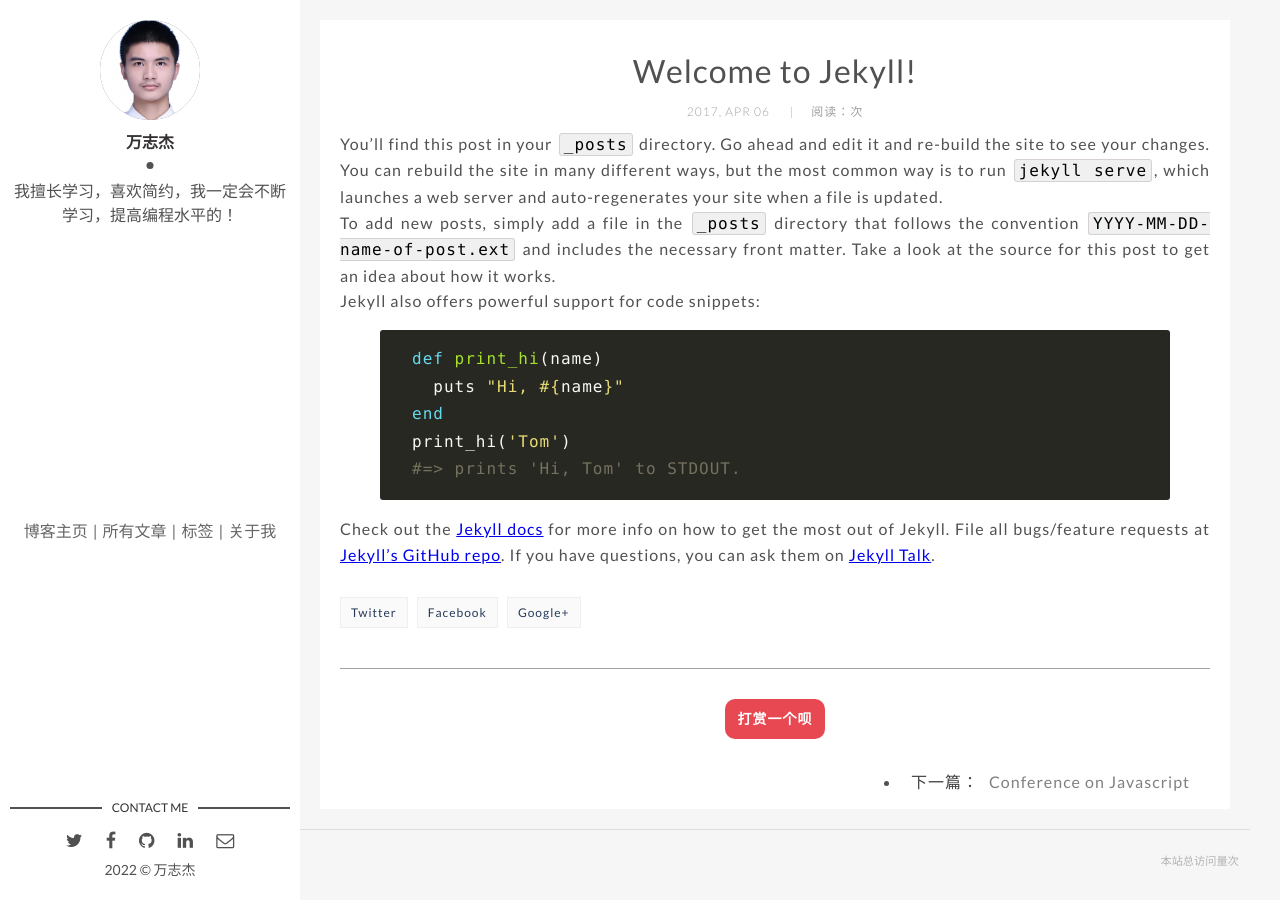
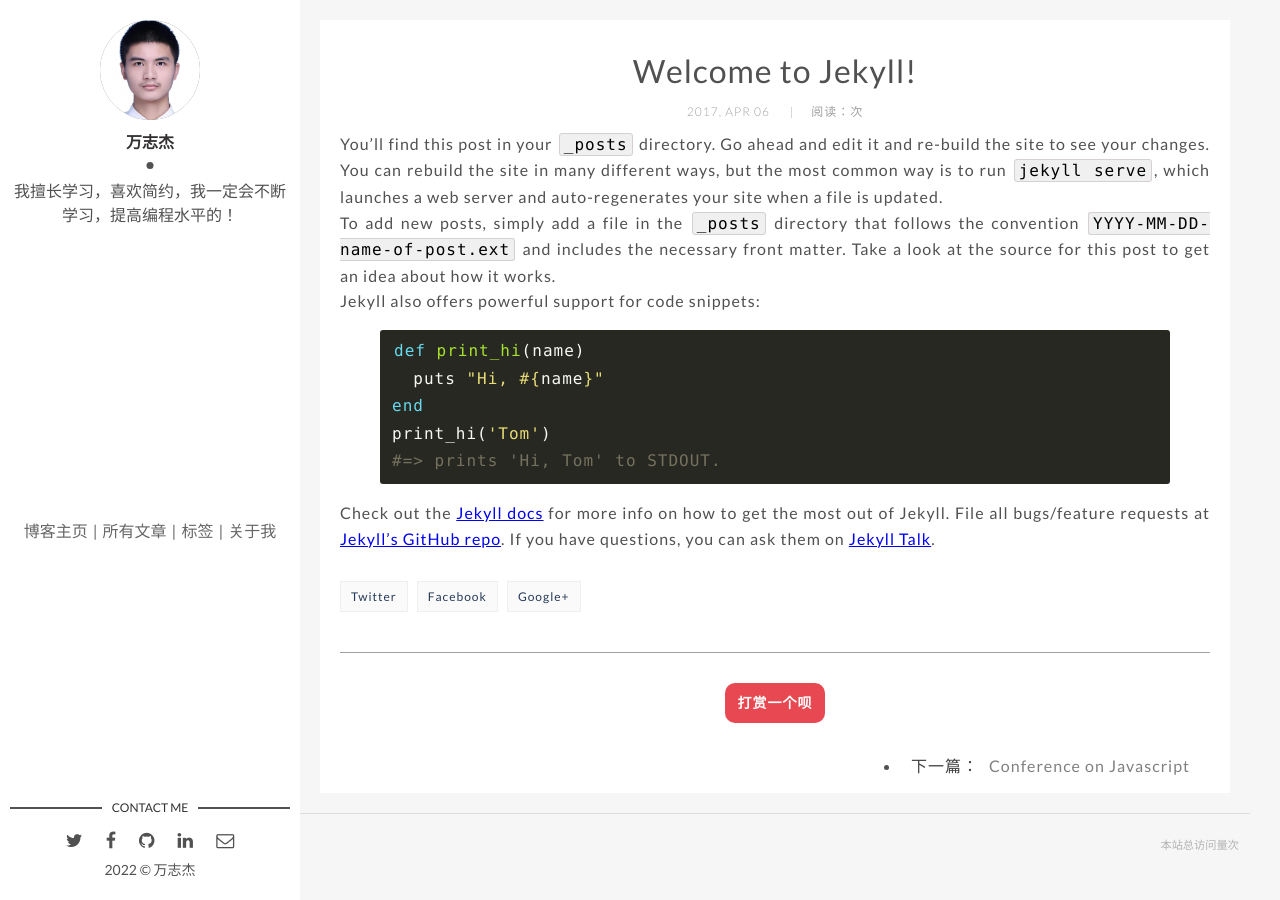
Before and after one commit to 19991010wan/wanBlog_Chinese, a Jekyll site: the page built from _posts/2017-04-06-welcome-to-jekyll.markdown, in a window 1280 px wide. Built offline with Jekyll 4.4.1, drawn with Linux system fonts in a browser that asks for light colours; nearby versions of some CDN libraries; comment, search, counter and statistics services are not loaded.

Commit message:
update css

```diff
--- a/assets/css/main.css
+++ b/assets/css/main.css
@@ -397,31 +397,6 @@
 /**
  * Syntax highlighting styles
  */
-code {
-  padding: 1px 4px;
-  margin: 0 2px;
-  border-radius: 3px;
-  color: #000;
-  background-color: rgba(0, 0, 0, 0.06);
-  border: 1px solid #d7d0d2;
-  font-family: Monaco,Menlo,"Microsoft YaHei Mono",Consolas,"Courier New",monospace,sans-serif; }
-
-pre {
-  margin: 12px 0;
-  padding: 8px;
-  word-wrap: break-word;
-  /* IE 5.5-7 */
-  white-space: -moz-pre-wrap;
-  /* Firefox 1.0-2.0 */
-  white-space: pre-wrap;
-  /* current browsers */ }
-  pre > code {
-    margin: 0;
-    padding: 0;
-    color: #d1d1c9;
-    border: none;
-    background-color: #272822; }
-
 .highlight {
   border-radius: 3px;
   background: #272822;
@@ -655,8 +630,18 @@
   font-style: italic;
   color: #ada8a8; }
 
+code {
+  padding: 1px 4px;
+  margin: 0 2px;
+  border-radius: 3px;
+  color: #000;
+  background-color: rgba(0, 0, 0, 0.06);
+  border: 1px solid #d7d0d2;
+  font-family: Monaco,Menlo,"Microsoft YaHei Mono",Consolas,"Courier New",monospace,sans-serif; }
+
 pre {
-  padding: 1rem 2rem;
+  margin: 12px 0;
+  padding: 8px 12px;
   overflow: auto;
   white-space: pre-wrap;
   word-wrap: break-word;
@@ -668,7 +653,9 @@
     overflow: auto;
     white-space: pre-wrap;
     word-wrap: break-word;
-    word-break: break-all; }
+    word-break: break-all;
+    color: #d1d1c9;
+    background-color: #272822; }
 
 table {
   border: 1px solid #aaa;
```
Also changed, not shown: assets/css/scss/_syntax.scss (+0 -26 lines), assets/css/scss/main.scss (+14 -2 lines).
